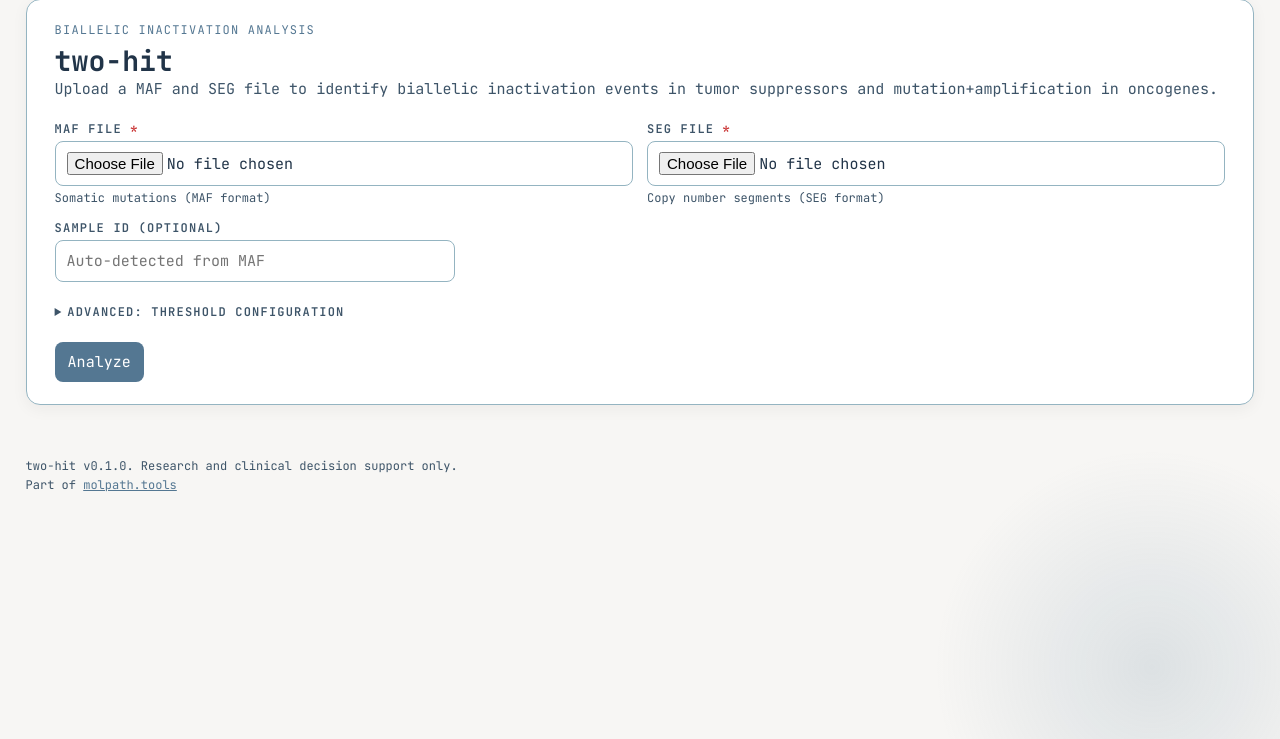
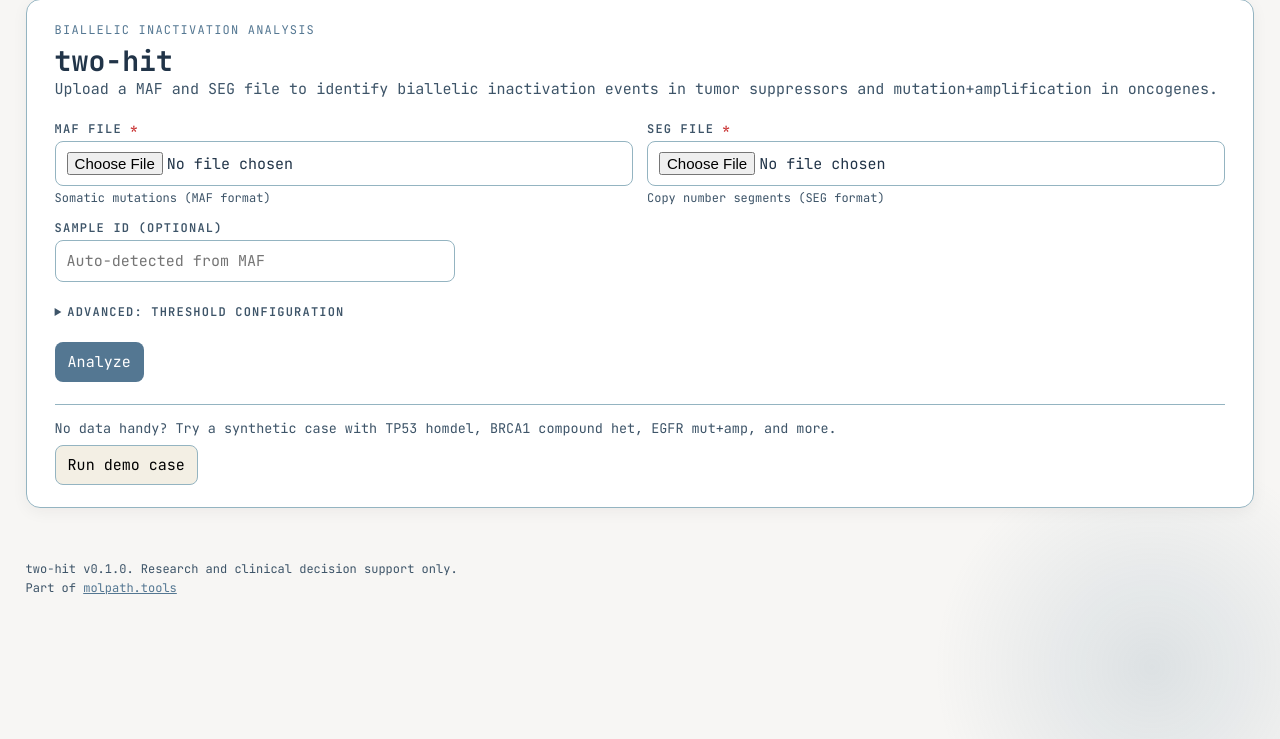
Before and after one commit to viktorlj/two-hit, a FastAPI app: page / in a window 1280 px wide. Shown: the part 69-808 px from the top of the page. Run offline with FastAPI, Linux system fonts and the light colour scheme.

Commit message:
feat: add demo case button to web interface
Loads the synthetic demo MAF+SEG server-side so users can try
the tool without uploading files.

Co-Authored-By: Claude Opus 4.6 (1M context) <noreply@anthropic.com>

```diff
--- a/src/two_hit/web/routes/analyze.py
+++ b/src/two_hit/web/routes/analyze.py
@@ -3,6 +3,7 @@
 from __future__ import annotations
 
 import logging
+from pathlib import Path
 
 from fastapi import APIRouter, File, Form, Request, UploadFile
 from fastapi.responses import HTMLResponse, JSONResponse, StreamingResponse
@@ -19,6 +20,19 @@ logger = logging.getLogger(__name__)
 router = APIRouter()
 
 
+def _find_demo_dir() -> Path:
+    """Locate demo/ directory in development or container."""
+    candidates = [
+        Path(__file__).resolve().parent.parent.parent.parent.parent / "demo",
+        Path("/app/demo"),
+        Path.cwd() / "demo",
+    ]
+    for p in candidates:
+        if p.is_dir():
+            return p
+    return candidates[0]
+
+
 @router.get("/", response_class=HTMLResponse)
 async def index(request: Request):
     """Upload page."""
@@ -31,6 +45,56 @@ async def methods(request: Request):
     """Methods page."""
     templates = request.app.state.templates
     return templates.TemplateResponse(request, "methods.html")
+
+
+@router.post("/demo", response_class=HTMLResponse)
+async def demo(request: Request):
+    """Run analysis on the built-in demo case."""
+    templates = request.app.state.templates
+    results_store = request.app.state.results
+
+    demo_dir = _find_demo_dir()
+    maf_path = demo_dir / "demo_sample.maf"
+    seg_path = demo_dir / "demo_sample.seg"
+
+    if not maf_path.exists() or not seg_path.exists():
+        return templates.TemplateResponse(
+            request,
+            "index.html",
+            {"error": "Demo files not found."},
+            status_code=404,
+        )
+
+    try:
+        maf_df = parse_maf(maf_path)
+        seg_df = parse_seg(seg_path)
+        params = AnalysisParams()
+        result = analyze_sample(maf_df, seg_df, params=params)
+
+        try:
+            fig = create_cna_plot(seg_df, result)
+            plot_html = fig_to_html_div(fig)
+        except Exception:
+            logger.warning("Could not generate CNA plot", exc_info=True)
+            plot_html = "<p>CNA plot unavailable.</p>"
+
+        result_data = result_to_dict(result)
+        result_data["_plot_html"] = plot_html
+        rid = results_store.put(result_data)
+
+        return templates.TemplateResponse(
+            request,
+            "report.html",
+            {"r": result_data, "result_id": rid, "plot_html": plot_html},
+        )
+    except Exception as e:
+        logger.error("Demo analysis failed: %s", e, exc_info=True)
+        return templates.TemplateResponse(
+            request,
+            "index.html",
+            {"error": str(e)},
+            status_code=400,
+        )
 
 
 @router.post("/analyze", response_class=HTMLResponse)
--- a/src/two_hit/web/templates/index.html
+++ b/src/two_hit/web/templates/index.html
@@ -67,6 +67,15 @@
       Analyze
     </button>
   </form>
+
+  <div class="demo-divider" style="margin-top: var(--mp-space-lg); padding-top: var(--mp-space-md); border-top: 1px solid var(--mp-border);">
+    <p class="mp-soft" style="font-size: var(--mp-fs-sm); margin: 0 0 var(--mp-space-sm) 0;">
+      No data handy? Try a synthetic case with TP53 homdel, BRCA1 compound het, EGFR mut+amp, and more.
+    </p>
+    <form action="/demo" method="post" style="display: inline;">
+      <button type="submit" class="mp-btn-secondary">Run demo case</button>
+    </form>
+  </div>
 </div>
 
 {% endblock %}
```
